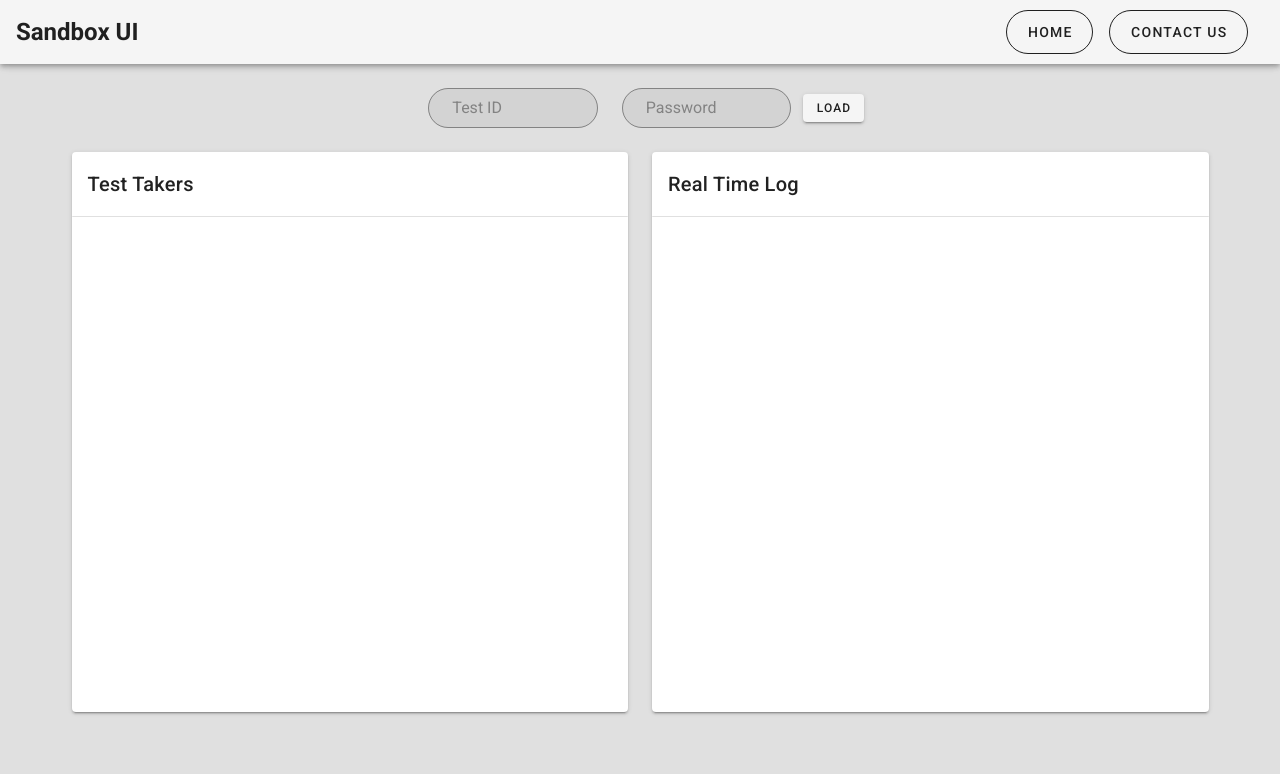
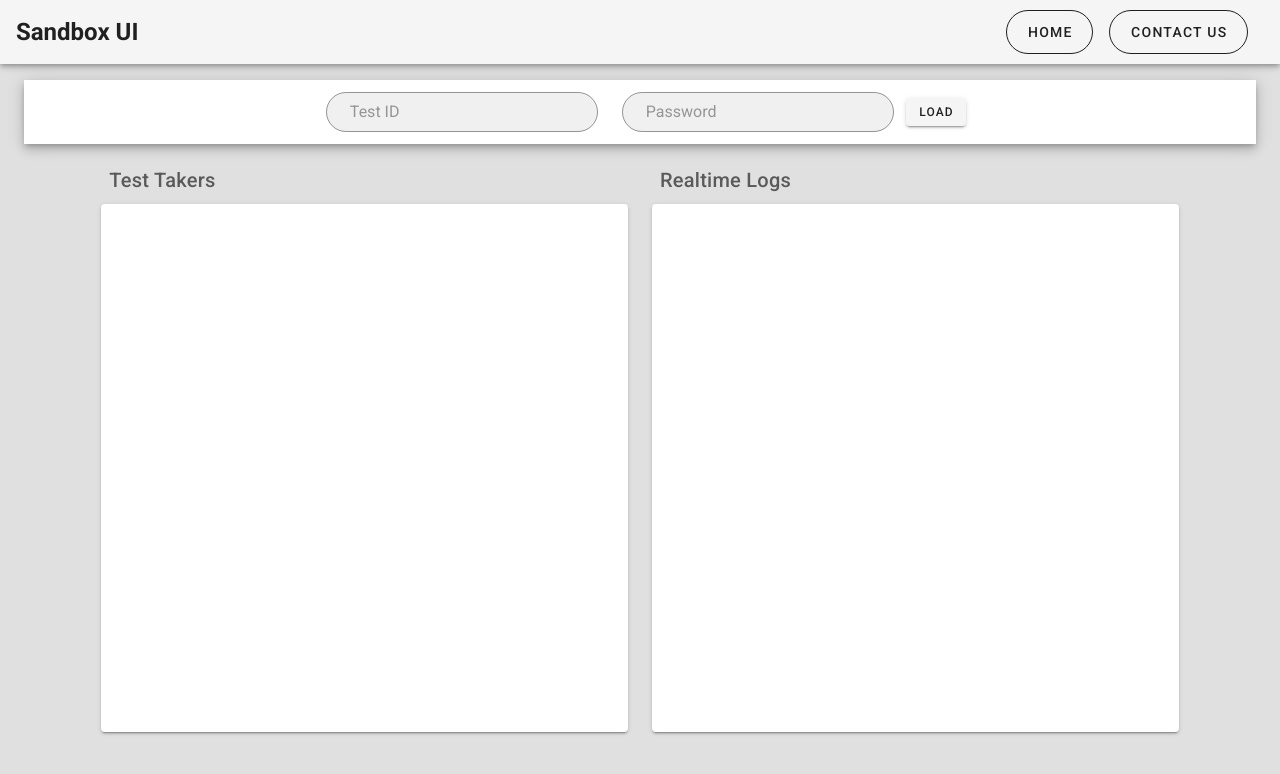
Before and after one commit to bitbeast18/sandbox-ui, a Vue app: page /manageTest in a window 1280 px wide. Shown: the top 774 px of the page. Built offline with nearby package versions, Linux system fonts and the light colour scheme.

Commit message:
Added manageTest functionality

```diff
--- a/src/App.vue
+++ b/src/App.vue
@@ -1,40 +1,62 @@
 <template>
   <v-app class="grey lighten-2" app>
-      <AppBar>
-      </AppBar>
+    <AppBar></AppBar>
 
     <v-navigation-drawer v-if="createMode" width="25%" app>
       <NavBar></NavBar>
     </v-navigation-drawer>
 
     <v-content class="grey lighten-2" app>
-        <router-view> </router-view>
+      <v-snackbar v-model="snackbar" top :timeout="5000">
+        {{notification}}
+        <v-btn @click="close">close</v-btn>
+      </v-snackbar>
+      <router-view></router-view>
     </v-content>
-
   </v-app>
 </template>
 
 <script>
-
-import AppBar from '@/components/AppBar.vue';
-import NavBar from '@/components/NavBar.vue';
+import AppBar from "@/components/AppBar.vue";
+import NavBar from "@/components/NavBar.vue";
 
 export default {
-
   components: {
     AppBar,
     NavBar
   },
 
   computed: {
-    createMode: function(){
-      if(this.$route.name === 'Home' || this.$route.name === 'ManageTest' || this.$route.name === 'Landing'){
+    createMode: function() {
+      if (
+        this.$route.name === "Home" ||
+        this.$route.name === "ManageTest" ||
+        this.$route.name === "Landing"
+      ) {
         return false;
       } else {
         return true;
       }
+    },
+
+    snackbar: {
+      get() {
+        return this.$store.state.snackbar;
+      },
+      set(){
+        this.$store.commit('deactivateSnackbar');
+      }
+    },
+
+    notification: function() {
+      return this.$store.state.snackbarText;
+    }
+  },
+
+  methods: {
+    close: function() {
+      this.$store.commit("deactivateSnackbar");
     }
   }
-
-}
+};
 </script>
--- a/src/store/actions.js
+++ b/src/store/actions.js
@@ -30,5 +30,34 @@ export default {
             alert(err.message);
         })
 
+    },
+
+    startLogging({state, commit}, payload){
+
+        commit('changeLogLoader', true);
+
+        db.collection('testBunch').doc(payload.testId).get().then((ref) => {
+
+            if(ref.data().password === payload.password){
+
+                db.collection('activeTestTakers').doc(payload.testId).get()
+                .then((newref) => {
+                    state.testtakers = Object.keys(newref.data());
+                    commit('changeLogLoader', false);
+                }).catch(err => {
+                    console.log(err);
+                    commit('changeLogLoader', false);
+                })
+
+            } else {
+                commit('changeLogLoader', false);
+                commit('activateSnackbar', "Wrong password! Try again");
+            }
+
+        }).catch(err => {
+            console.log(err.message);
+            commit('changeLogLoader', false);
+        })
+
     }
 }
--- a/src/store/mutations.js
+++ b/src/store/mutations.js
@@ -15,7 +15,20 @@ export default {
     },
 
     addQuestion(state, payload){
-        console.log(payload);
         state.questions.push(payload);
+    },
+
+    activateSnackbar(state, payload){
+        state.snackbar = true;
+        state.snackbarText = payload;
+    },
+
+    deactivateSnackbar(state){
+        state.snackbar = false;
+        state.snackbarText = "";
+    },
+
+    changeLogLoader(state, payload){
+        state.logLoader = payload;
     }
 }
--- a/src/store/state.js
+++ b/src/store/state.js
@@ -9,5 +9,13 @@ export default {
     swreq: [],
 
     loader: false,
+    logLoader: false,
+
+    snackbar: false,
+    snackbarText: "",
+
+
+    testtakers: [],
+    logs: []
 
 }
--- a/src/views/addWritingTask.vue
+++ b/src/views/addWritingTask.vue
@@ -1,24 +1,20 @@
 <template>
   <v-container>
     <v-card>
-        <v-card-title> Add Writing Task </v-card-title>
+      <v-card-title>Add Writing Task</v-card-title>
       <v-card-text>
         <v-form>
-                <v-subheader>
-                    Question Statement
-                </v-subheader>
+          <v-subheader>Question Statement</v-subheader>
           <v-textarea v-model="questionStatement" outlined filled></v-textarea>
-                <v-subheader>
-                    Word Limit
-                </v-subheader>
-                <v-text-field v-model="wordLimit" outlined filled> </v-text-field>
+          <v-subheader>Word Limit</v-subheader>
+          <v-text-field v-model="wordLimit" outlined filled></v-text-field>
         </v-form>
       </v-card-text>
 
       <v-card-actions class="pb-5">
         <v-spacer></v-spacer>
-            <v-btn @click="addQuestion" class="mr-5"> add question </v-btn>
-            <v-btn @click="next" class="mr-5"> next section </v-btn>
+        <v-btn @click="addQuestion" class="mr-5">add question</v-btn>
+        <v-btn @click="next" class="mr-5">next section</v-btn>
       </v-card-actions>
     </v-card>
   </v-container>
@@ -26,9 +22,8 @@
 
 <script>
 export default {
-
-      beforeRouteLeave(to, from, next){
-        if(this.questionStatement !== "" || this.wordLimit !== ""){
+  beforeRouteLeave(to, from, next) {
+    if (this.questionStatement !== "" || this.wordLimit !== 150) {
       alert('You have unsaved edits! Press "Add question" to save');
       next(false);
     } else {
@@ -36,26 +31,34 @@ export default {
     }
   },
 
-    data(){
+  data() {
     return {
       questionStatement: "",
-            wordLimit: ""
-        }
+      wordLimit: 150
+    };
   },
 
   methods: {
-        addQuestion: function(){
-            this.$store.commit('addQuestion', {
-                type: 'Writing Task',
+    addQuestion: function() {
+      if (this.questionStatement === "") {
+        alert("Cannot add empty question! Please add a question statement.");
+        return;
+      }
+
+      this.$store.commit("addQuestion", {
+        type: "Writing Task",
         questionStatement: this.questionStatement,
         wordLimit: this.wordLimit
-            })
+      });
+
+      this.$store.commit("activateSnackbar", "Question added successfully!");
+      this.questionStatement = "";
+      this.wordLimit = 150;
     },
 
-        next: function(){
-            this.$router.push('/addMCQ');
-        }
-
+    next: function() {
+      this.$router.push("/addMCQ");
     }
   }
+};
 </script>
--- a/src/views/landing.vue
+++ b/src/views/landing.vue
@@ -74,8 +74,8 @@ export default {
 
   methods: {
     close: function() {
+      this.$store.commit("resetStore");
       this.$router.push("/");
-      this.$store.commit("resetStore");
     }
   }
 };
--- a/src/views/manageTest.vue
+++ b/src/views/manageTest.vue
@@ -1,30 +1,126 @@
 <template>
-  <v-container>
-    <v-row justify="center" align="start" no-gutters>
+  <v-container class="pa-2" fluid>
+    <v-row justify="center" align="start" class="px-6 my-2 mx-4 white elevation-6" no-gutters>
       <v-col class="d-flex justify-center align-center" cols="12">
-        <v-col cols="2">
-          <v-text-field outlined rounded dense filled hide-details placeholder="Test ID"></v-text-field>
+        <v-col cols="3">
+          <v-text-field
+            v-model="testId"
+            outlined
+            rounded
+            dense
+            filled
+            hide-details
+            placeholder="Test ID"
+          ></v-text-field>
         </v-col>
-        <v-col cols="2">
-          <v-text-field outlined rounded dense filled hide-details placeholder="Password"></v-text-field>
+        <v-col cols="3">
+          <v-text-field
+            v-model="password"
+            type="password"
+            outlined
+            rounded
+            dense
+            filled
+            hide-details
+            placeholder="Password"
+          ></v-text-field>
         </v-col>
-        <v-btn small>load</v-btn>
+        <v-btn small :loading="loader" @click="load">load</v-btn>
+      </v-col>
+    </v-row>
+
+    <v-row no-gutters class="mt-3" justify="center">
+      <v-col cols="5">
+        <v-subheader class="pl-2 title">Test Takers</v-subheader>
       </v-col>
 
-      <v-col class="d-flex justify-center flex-grow-1" cols="12">
-        <v-col cols="6">
-          <v-card height="70vh" class="fill-height">
-            <v-card-title>Test Takers</v-card-title>
-            <v-divider></v-divider>
-          </v-card>
-        </v-col>
-        <v-col cols="6">
-          <v-card height="70vh">
-            <v-card-title>Real Time Log</v-card-title>
-            <v-divider></v-divider>
-          </v-card>
-        </v-col>
+      <v-col class="ml-6" cols="5">
+        <v-subheader class="pl-2 title">Realtime Logs</v-subheader>
+      </v-col>
+    </v-row>
+
+    <v-row no-gutters justify="center">
+      <v-col cols="5">
+        <v-card height="66vh" class="list">
+          <v-card-text>
+            <v-alert
+              elevation="4"
+              v-for="(item, idx) in testtakers"
+              :key="idx"
+              dense
+              color="grey lighten-2"
+              class="pa-0 px-4"
+            >
+              <v-row>
+                <v-col class="grow font-weight-bold">{{item}}</v-col>
+                <v-col class="shrink">
+                  <v-btn small>block</v-btn>
+                </v-col>
+              </v-row>
+            </v-alert>
+          </v-card-text>
+        </v-card>
+      </v-col>
+
+      <v-col class="ml-6" cols="5">
+        <v-card height="66vh" class="list">
+          <v-card-text>
+            <v-alert
+              elevation="4"
+              v-for="(item, idx) in logs"
+              :key="idx"
+              dense
+              color="grey lighten-2"
+              class="pa-0 px-4"
+              dismissible
+            >
+              <v-row>
+                <v-col class="shrink font-weight-bold">{{item.id}}</v-col>
+                <v-col class="grow ml-4">{{item.msg}}</v-col>
+              </v-row>
+            </v-alert>
+          </v-card-text>
+        </v-card>
       </v-col>
     </v-row>
   </v-container>
 </template>
+
+<script>
+export default {
+  data() {
+    return {
+      testId: "",
+      password: ""
+    };
+  },
+
+  computed: {
+    testtakers() {
+      return this.$store.state.testtakers;
+    },
+    logs() {
+      return this.$store.state.logs;
+    },
+    loader(){
+      return this.$store.state.logLoader;
+    }
+  },
+
+  methods: {
+    load: function() {
+      this.$store.commit("changeLogLoader", true);
+      this.$store.dispatch("startLogging", {
+        testId: this.testId,
+        password: this.password
+      });
+    }
+  }
+};
+</script>
+
+<style>
+.list {
+  overflow-y: scroll;
+}
+</style>
```
Also changed, not shown: src/views/addCodeTask.vue (+35 -29 lines), src/views/addMCQ.vue (+42 -25 lines). Lines whose indentation alone changed are shown as unchanged.
